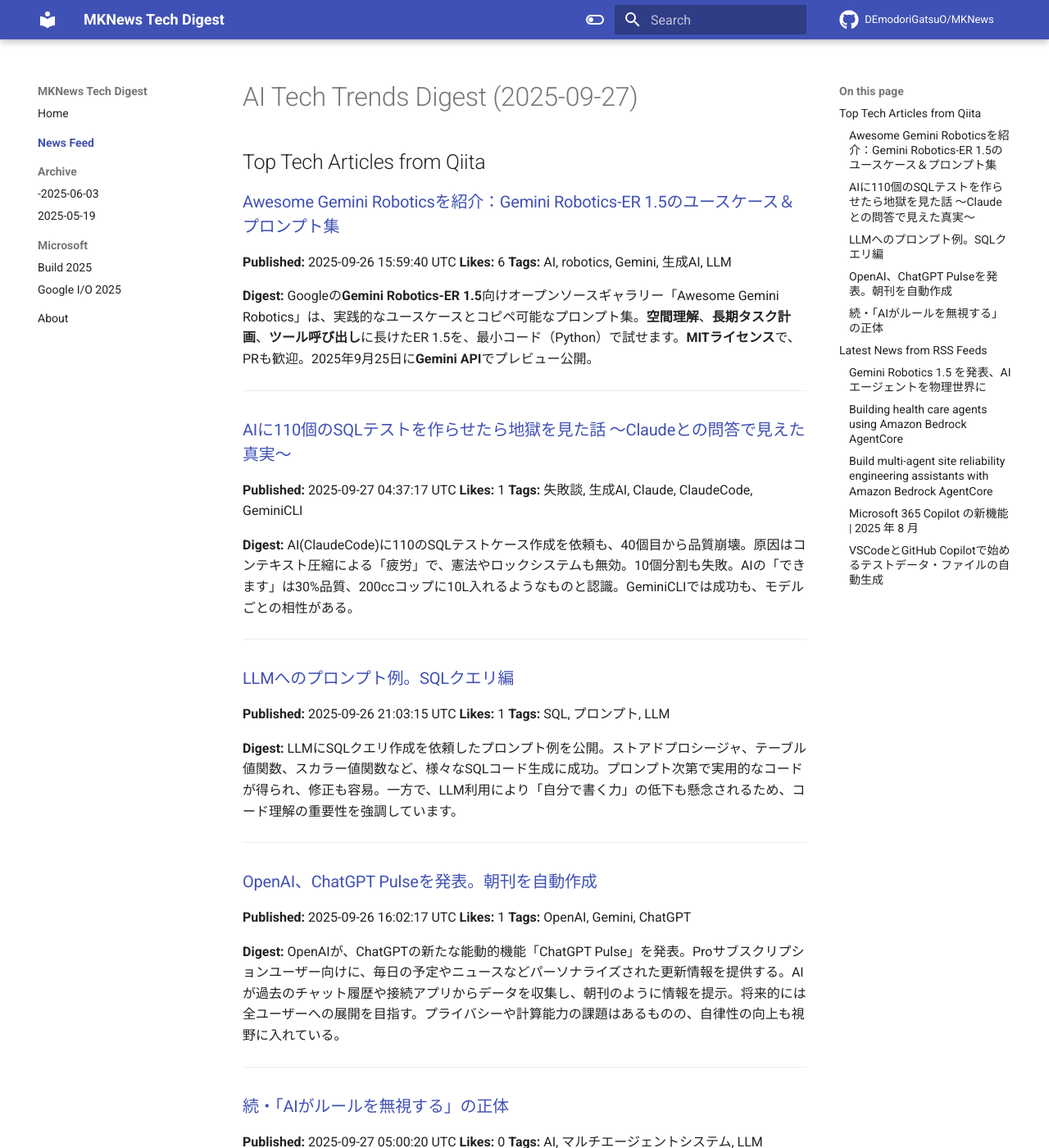
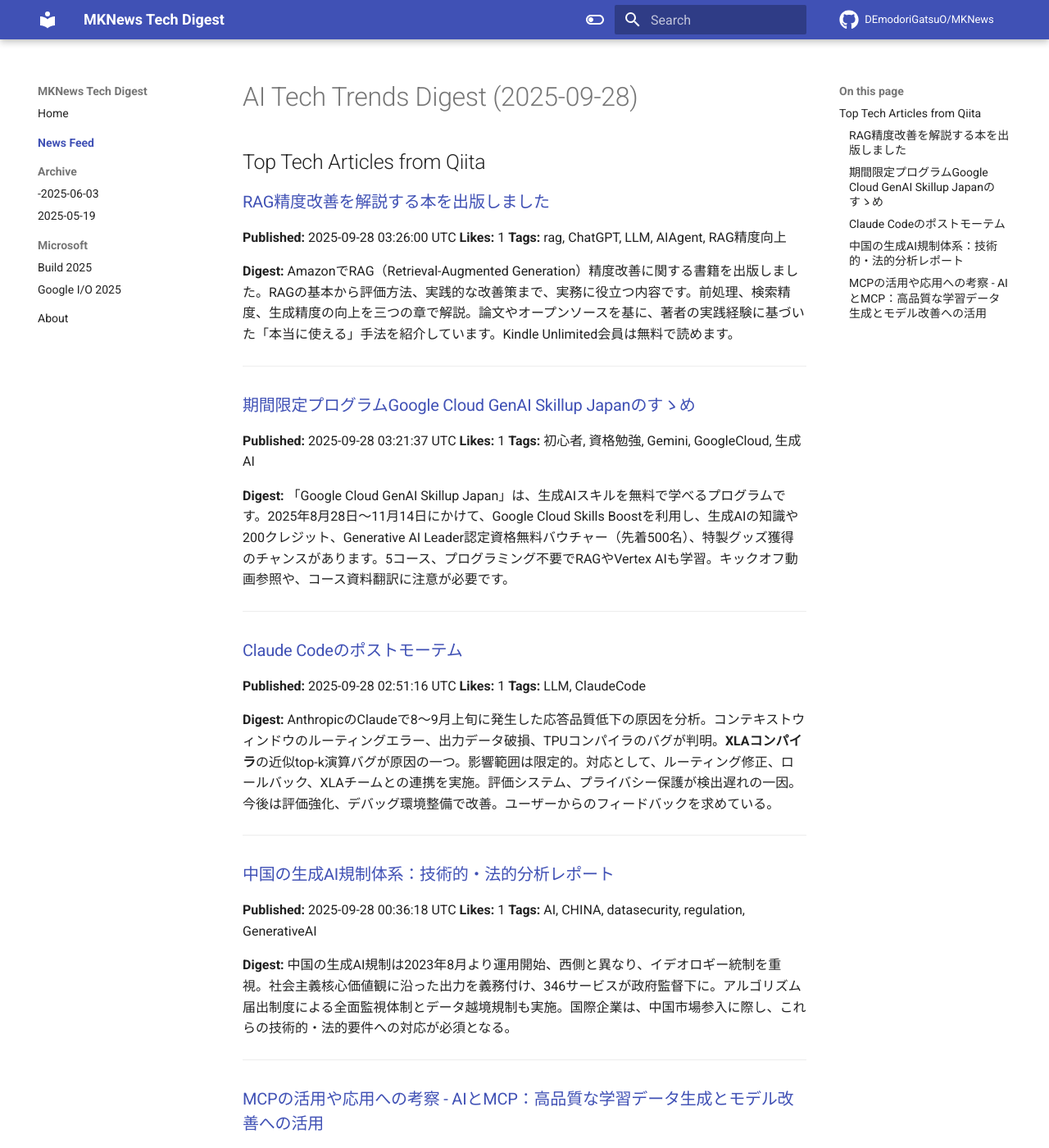
Before and after one commit to DEmodoriGatsuO/MKNews, an MkDocs documentation site: the page built from docs/news/index.md, in a window 1280 px wide and 1400 px high. Shown: the whole window at 82% size. Built offline with MkDocs 1.6.1 and Material for MkDocs 9.7.7, drawn with Linux system fonts in a browser that asks for light colours; comment, search, counter and statistics services are not loaded; some of the changed text lies outside the part shown.

Commit message:
Automated AI Tech Digest - 2025-09-28

```diff
--- a/docs/news/index.md
+++ b/docs/news/index.md
@@ -1,108 +1,55 @@
-# AI Tech Trends Digest (2025-09-27)
+# AI Tech Trends Digest (2025-09-28)
 
 
 ## Top Tech Articles from Qiita
 
 
-### [Awesome Gemini Roboticsを紹介：Gemini Robotics-ER 1.5のユースケース＆プロンプト集](https://qiita.com/7mpy/items/6200677472d65cefe54c)
-**Published:** 2025-09-26 15:59:40 UTC
-**Likes:** 6
-**Tags:** AI, robotics, Gemini, 生成AI, LLM
+### [RAG精度改善を解説する本を出版しました](https://qiita.com/xxyc/items/3d9bac8b9da2ebf92f03)
+**Published:** 2025-09-28 03:26:00 UTC
+**Likes:** 1
+**Tags:** rag, ChatGPT, LLM, AIAgent, RAG精度向上
 
 **Digest:**
-Googleの**Gemini Robotics-ER 1.5**向けオープンソースギャラリー「Awesome Gemini Robotics」は、実践的なユースケースとコピペ可能なプロンプト集。**空間理解**、**長期タスク計画**、**ツール呼び出し**に長けたER 1.5を、最小コード（Python）で試せます。**MITライセンス**で、PRも歓迎。2025年9月25日に**Gemini API**でプレビュー公開。
+AmazonでRAG（Retrieval-Augmented Generation）精度改善に関する書籍を出版しました。RAGの基本から評価方法、実践的な改善策まで、実務に役立つ内容です。前処理、検索精度、生成精度の向上を三つの章で解説。論文やオープンソースを基に、著者の実践経験に基づいた「本当に使える」手法を紹介しています。Kindle Unlimited会員は無料で読めます。
 
 ---
 
-### [AIに110個のSQLテストを作らせたら地獄を見た話 〜Claudeとの問答で見えた真実〜](https://qiita.com/yo2158/items/e3782ead62c353b3f1a1)
-**Published:** 2025-09-27 04:37:17 UTC
+### [期間限定プログラムGoogle Cloud GenAI Skillup Japanのすゝめ](https://qiita.com/kanata564/items/363c9b6dddff543f9da0)
+**Published:** 2025-09-28 03:21:37 UTC
 **Likes:** 1
-**Tags:** 失敗談, 生成AI, Claude, ClaudeCode, GeminiCLI
+**Tags:** 初心者, 資格勉強, Gemini, GoogleCloud, 生成AI
 
 **Digest:**
-AI(ClaudeCode)に110のSQLテストケース作成を依頼も、40個目から品質崩壊。原因はコンテキスト圧縮による「疲労」で、憲法やロックシステムも無効。10個分割も失敗。AIの「できます」は30%品質、200ccコップに10L入れるようなものと認識。GeminiCLIでは成功も、モデルごとの相性がある。
+「Google Cloud GenAI Skillup Japan」は、生成AIスキルを無料で学べるプログラムです。2025年8月28日～11月14日にかけて、Google Cloud Skills Boostを利用し、生成AIの知識や200クレジット、Generative AI Leader認定資格無料バウチャー（先着500名）、特製グッズ獲得のチャンスがあります。5コース、プログラミング不要でRAGやVertex AIも学習。キックオフ動画参照や、コース資料翻訳に注意が必要です。
 
 ---
 
-### [LLMへのプロンプト例。SQLクエリ編](https://qiita.com/ken1math/items/e4cef540ab950163437e)
-**Published:** 2025-09-26 21:03:15 UTC
+### [Claude Codeのポストモーテム](https://qiita.com/Shisa_07/items/aa43981323e755f62a7e)
+**Published:** 2025-09-28 02:51:16 UTC
 **Likes:** 1
-**Tags:** SQL, プロンプト, LLM
+**Tags:** LLM, ClaudeCode
 
 **Digest:**
-LLMにSQLクエリ作成を依頼したプロンプト例を公開。ストアドプロシージャ、テーブル値関数、スカラー値関数など、様々なSQLコード生成に成功。プロンプト次第で実用的なコードが得られ、修正も容易。一方で、LLM利用により「自分で書く力」の低下も懸念されるため、コード理解の重要性を強調しています。
+AnthropicのClaudeで8〜9月上旬に発生した応答品質低下の原因を分析。コンテキストウィンドウのルーティングエラー、出力データ破損、TPUコンパイラのバグが判明。**XLAコンパイラ**の近似top-k演算バグが原因の一つ。影響範囲は限定的。対応として、ルーティング修正、ロールバック、XLAチームとの連携を実施。評価システム、プライバシー保護が検出遅れの一因。今後は評価強化、デバッグ環境整備で改善。ユーザーからのフィードバックを求めている。
 
 ---
 
-### [OpenAI、ChatGPT Pulseを発表。朝刊を自動作成](https://qiita.com/brookszd129/items/f88e27dc0995b4b3dcd6)
-**Published:** 2025-09-26 16:02:17 UTC
+### [中国の生成AI規制体系：技術的・法的分析レポート](https://qiita.com/n_hiraoka/items/5ad305727e0e6bf3276f)
+**Published:** 2025-09-28 00:36:18 UTC
 **Likes:** 1
-**Tags:** OpenAI, Gemini, ChatGPT
+**Tags:** AI, CHINA, datasecurity, regulation, GenerativeAI
 
 **Digest:**
-OpenAIが、ChatGPTの新たな能動的機能「ChatGPT Pulse」を発表。Proサブスクリプションユーザー向けに、毎日の予定やニュースなどパーソナライズされた更新情報を提供する。AIが過去のチャット履歴や接続アプリからデータを収集し、朝刊のように情報を提示。将来的には全ユーザーへの展開を目指す。プライバシーや計算能力の課題はあるものの、自律性の向上も視野に入れている。
+中国の生成AI規制は2023年8月より運用開始、西側と異なり、イデオロギー統制を重視。社会主義核心価値観に沿った出力を義務付け、346サービスが政府監督下に。アルゴリズム届出制度による全面監視体制とデータ越境規制も実施。国際企業は、中国市場参入に際し、これらの技術的・法的要件への対応が必須となる。
 
 ---
 
-### [続・「AIがルールを無視する」の正体](https://qiita.com/s-age/items/8c931ae8abfffb400e1b)
-**Published:** 2025-09-27 05:00:20 UTC
-**Likes:** 0
-**Tags:** AI, マルチエージェントシステム, LLM
+### [MCPの活用や応用への考察 - AIとMCP：高品質な学習データ生成とモデル改善への活用](https://qiita.com/555hamano/items/ac171a99c5cbc4bed606)
+**Published:** 2025-09-27 16:53:14 UTC
+**Likes:** 1
+**Tags:** API, Security, LLM, AIエージェント, ModelContextProtocol
 
 **Digest:**
-FizzBuzz実験の失敗原因はLLMのSpecificity Bias、つまり具体的な条件優先にあり、ルール順序で結果が変化。ルール上書きプロトコルを追加も、Geminiコマンド認識やサブエージェント起動問題が発生。API制限対策の逐次実行や単一セッション実行の失敗も。AIは推論エンジンであり、コンテキスト最小化によるFew-Shot Learning効果で精度向上。
+Model Context Protocol (MCP) は、AIと外部データソース間の標準化された相互作用により、高品質で構造化されたデータを生成します。従来のWebデータと異なり、AIの動作パターンを記録し、実用的なコンテキスト情報も付与。プロンプトエンジニアリング自動化やRAGシステム高度化に貢献し、自己改善型のデータセットを構築。プライバシー保護とスケーラビリティも考慮し、様々なAIモデル開発に活用可能です。
 
 ---
-
-## Latest News from RSS Feeds
-
-
-### [Gemini Robotics 1.5 を発表、AI エージェントを物理世界に](https://blog.google/intl/ja-jp/company-news/technology/gemini-robotics-15-ai/)
-**Source:** Google Japan Blog
-**Published:** 2025-09-26 09:55:00 UTC
-**Tags:** AI
-
-**Digest:**
-Googleは、現実世界での応用を目指し、Geminiのマルチモーダルな理解力を発展させています。本日、高度な思考力で自律的にタスクをこなし、エージェント体験を提供する2つの新モデルを発表しました。これにより、インテリジェントで汎用的なロボットの実現へ大きく近づいています。
-
----
-
-### [Building health care agents using Amazon Bedrock AgentCore](https://aws.amazon.com/blogs/machine-learning/building-health-care-agents-using-amazon-bedrock-agentcore/)
-**Source:** AWS ML Blog
-**Published:** 2025-09-26 16:03:41 UTC
-**Tags:** Advanced (300), Amazon Bedrock, Artificial Intelligence, AWS HealthLake, Technical How-to, AI/ML, Generative AI
-
-**Digest:**
-Amazon Bedrock AgentCoreを活用し、医療におけるAIエージェントの革新を紹介。 Innovaccerは、Amazon Bedrock AgentCore Gatewayを用いて、既存のAPIをHMCPツールに変換し、セキュリティとコンプライアンスを確保。患者の予防接種予約を自動化するなど、AIエージェントの導入で、医療機関の負担軽減と患者体験向上を目指します。
-
----
-
-### [Build multi-agent site reliability engineering assistants with Amazon Bedrock AgentCore](https://aws.amazon.com/blogs/machine-learning/build-multi-agent-site-reliability-engineering-assistants-with-amazon-bedrock-agentcore/)
-**Source:** AWS ML Blog
-**Published:** 2025-09-26 15:58:34 UTC
-**Tags:** Amazon Bedrock, Amazon Bedrock Agents, Amazon Bedrock Knowledge Bases, Amazon Machine Learning, Artificial Intelligence, Generative AI, Technical How-to
-
-**Digest:**
-SREチームは、Amazon Bedrock AgentCoreとLangGraph、MCPを活用した多エージェントAIアシスタントを構築。Kubernetes、ログ、メトリクス、ランブックを連携し、自然言語での問い合わせに対応。インシデント対応を効率化し、原因特定や対策を支援。Amazon Bedrock AgentCore GatewayとMemory、Runtime、Observabilityなどの機能も活用し、本番環境へのデプロイを容易にしている。
-
----
-
-### [Microsoft 365 Copilot の新機能 | 2025 年 8 月](https://blogs.windows.com/japan/2025/09/26/whats-new-in-microsoft-365-copilot-august-2025/)
-**Source:** Windows Blog for Japan
-**Published:** 2025-09-26 07:16:55 UTC
-**Tags:** Copilot, What's new in Copilot
-
-**Digest:**
-2025年8月のMicrosoft 365 Copilot最新情報では、管理センターでCopilot Search利用状況の指標確認や、リスクの高いAI利用の特定が可能に。ユーザー向けには、SharePointエージェントへのCopilotアプリからのアクセス簡素化、Copilot ChatのGPT-5対応、画像推論・編集機能追加、Edge for Businessでの要約、Teamsでのカスタム辞書対応などが発表されました。
-
----
-
-### [VSCodeとGitHub Copilotで始めるテストデータ・ファイルの自動生成](https://blog.jbs.co.jp/entry/2025/09/26/151049)
-**Source:** JBS Blog
-**Published:** 2025-09-26 06:10:49 UTC
-**Tags:** VS Code, Copilot, GitHub, GitHub Copilot
-
-**Digest:**
-ソフトウェア開発の品質確保にはテストが不可欠。特に、テストデータ準備に多くの時間と手間がかかっている。巨大ファイル（199MBや200MB）、10万文字以上のテキストファイル、2000ページ以上のPDFファイルなど、手作業での作成は大変。閾値テストや、長文テキスト、大量ドキュメント処理性能の検証で必要となる、こうした面倒なテストデータ作成が課題。
-
----
```
